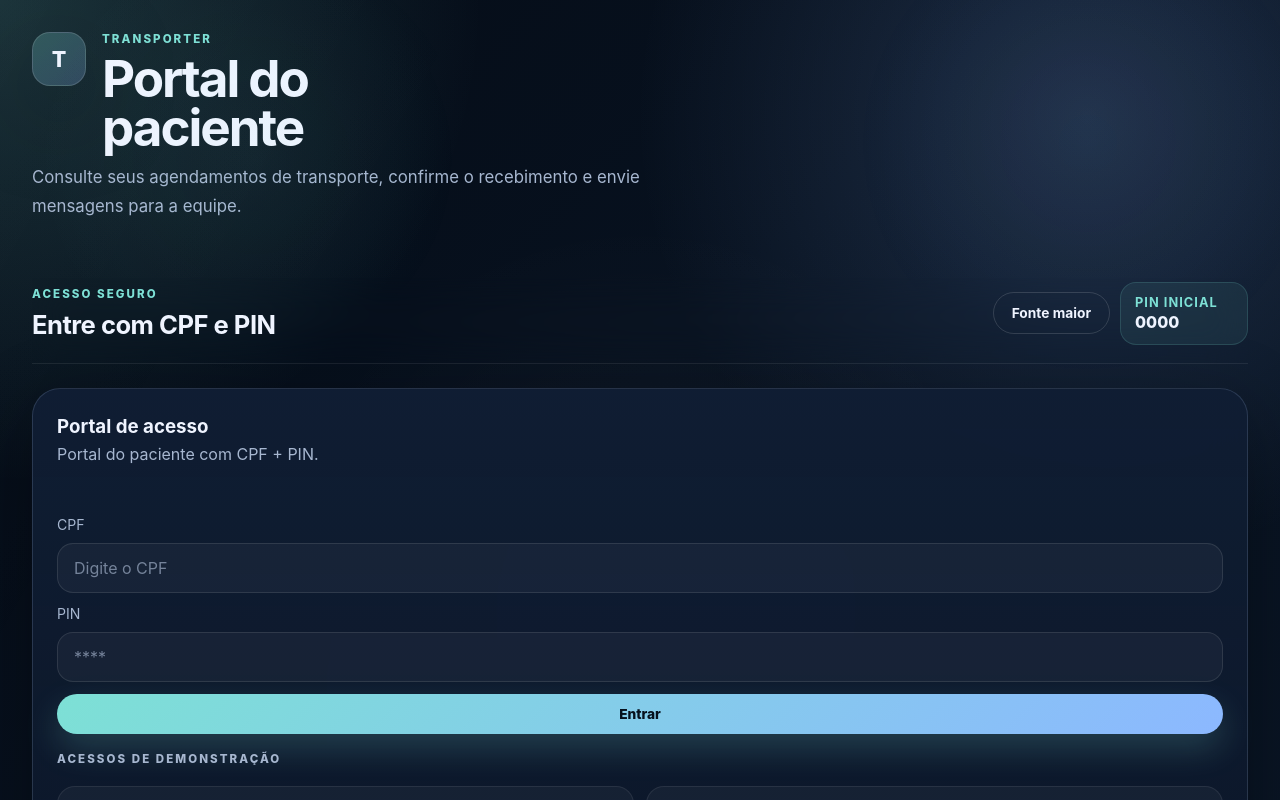
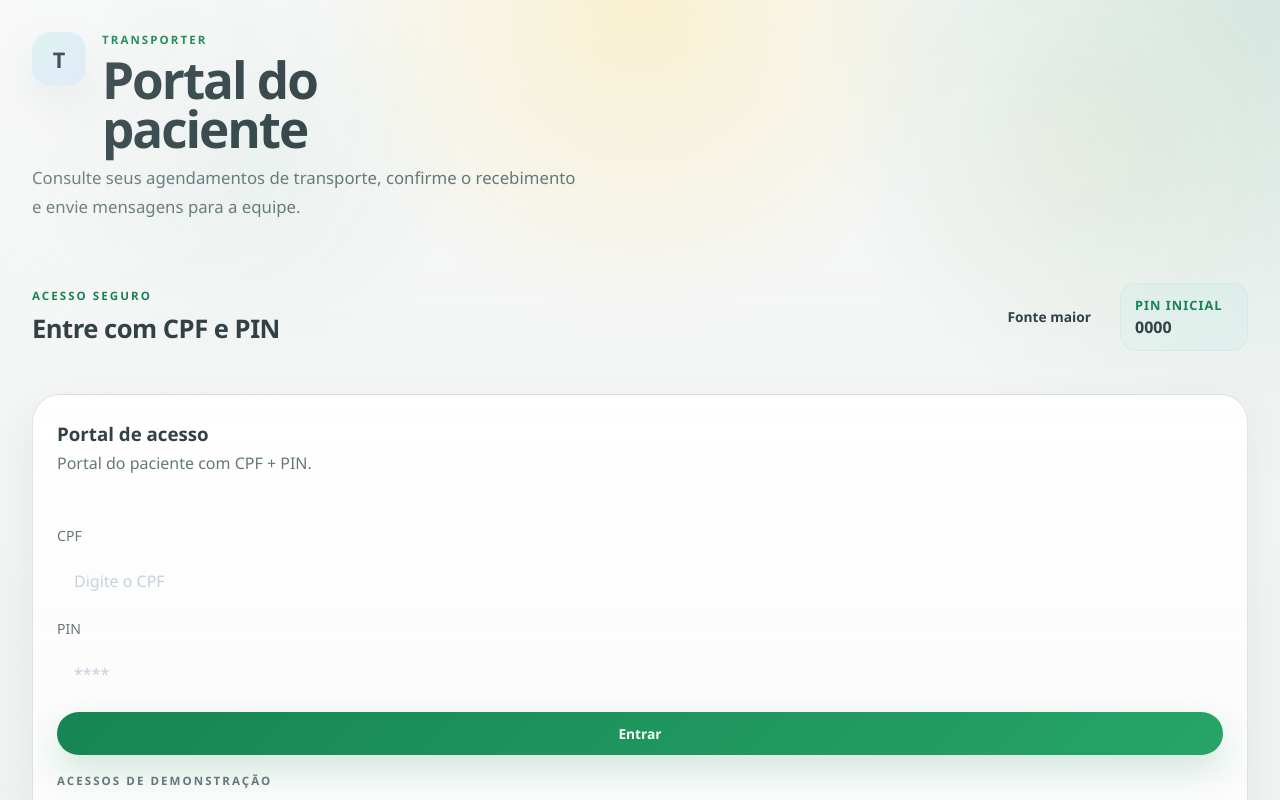
Before and after one commit to Garcez7R/transporter, a React (Vite) app: page / in a window 1280 px wide. Shown: the top 800 px of the page. Built offline with nearby package versions, Linux system fonts and the light colour scheme.

Commit message:
feat: aplicar paleta do transp-saude

```diff
--- a/src/styles.css
+++ b/src/styles.css
@@ -1,20 +1,19 @@
 :root {
-  color-scheme: dark;
-  --bg: #07111f;
-  --bg-2: #0a1729;
-  --panel: rgba(12, 26, 46, 0.84);
-  --panel-strong: rgba(16, 33, 58, 0.94);
-  --line: rgba(168, 188, 224, 0.18);
-  --text: #eff4ff;
-  --muted: #a7b7d0;
-  --accent: #7de0d5;
-  --accent-2: #8cb8ff;
-  --warning: #ffcf72;
-  --danger: #ff8b8b;
-  --shadow: 0 26px 90px rgba(0, 0, 0, 0.35);
+  color-scheme: light;
+  --bg: #f7f8f8;
+  --bg-2: #eef1f0;
+  --panel: rgba(255, 255, 255, 0.88);
+  --panel-strong: #ffffff;
+  --line: rgba(49, 65, 70, 0.14);
+  --text: #314146;
+  --muted: #66777b;
+  --accent: #168553;
+  --accent-2: #26a566;
+  --warning: #c69212;
+  --danger: #b34343;
+  --shadow: 0 18px 45px rgba(49, 65, 70, 0.08);
   font-family:
-    Manrope, Inter, ui-sans-serif, system-ui, -apple-system, BlinkMacSystemFont, 'Segoe UI',
-    sans-serif;
+    'Segoe UI', 'Trebuchet MS', Verdana, sans-serif;
 }
 
 * {
@@ -31,10 +30,9 @@ body {
   margin: 0;
   color: var(--text);
   background:
-    radial-gradient(circle at top left, rgba(121, 224, 214, 0.18), transparent 28%),
-    radial-gradient(circle at 85% 10%, rgba(140, 184, 255, 0.18), transparent 30%),
-    radial-gradient(circle at center, rgba(255, 255, 255, 0.04), transparent 42%),
-    linear-gradient(135deg, #050c16 0%, #07111f 42%, #0a1626 100%);
+    radial-gradient(circle at top, rgba(255, 214, 64, 0.22), transparent 24%),
+    radial-gradient(circle at right top, rgba(18, 128, 88, 0.14), transparent 28%),
+    linear-gradient(180deg, var(--bg) 0%, var(--bg-2) 100%);
 }
 
 body::before {
@@ -43,9 +41,9 @@ body::before {
   inset: 0;
   pointer-events: none;
   background:
-    linear-gradient(120deg, rgba(255, 255, 255, 0.02), transparent 30%),
-    radial-gradient(circle at 20% 20%, rgba(125, 224, 213, 0.06), transparent 18%),
-    radial-gradient(circle at 85% 18%, rgba(140, 184, 255, 0.05), transparent 20%);
+    linear-gradient(120deg, rgba(255, 255, 255, 0.15), transparent 30%),
+    radial-gradient(circle at 20% 20%, rgba(22, 133, 83, 0.06), transparent 18%),
+    radial-gradient(circle at 85% 18%, rgba(212, 171, 24, 0.05), transparent 20%);
   opacity: 0.8;
 }
 
@@ -95,8 +93,8 @@ a {
   gap: 24px;
   border-right: 1px solid var(--line);
   background:
-    linear-gradient(180deg, rgba(6, 14, 24, 0.96), rgba(9, 20, 35, 0.62)),
-    radial-gradient(circle at top right, rgba(125, 224, 213, 0.06), transparent 32%);
+    linear-gradient(180deg, rgba(255, 255, 255, 0.95), rgba(244, 246, 245, 0.85)),
+    radial-gradient(circle at top right, rgba(22, 133, 83, 0.08), transparent 32%);
   overflow: hidden;
 }
 
@@ -385,8 +383,8 @@ h1 {
   border: 1px solid var(--line);
   border-radius: 20px;
   background:
-    linear-gradient(180deg, rgba(255, 255, 255, 0.05), rgba(255, 255, 255, 0.03)),
-    rgba(255, 255, 255, 0.02);
+    linear-gradient(180deg, rgba(255, 255, 255, 0.92), rgba(243, 246, 244, 0.85)),
+    rgba(255, 255, 255, 0.3);
 }
 
 .hero-stats strong,
@@ -408,10 +406,10 @@ h1 {
   border-radius: 28px;
   padding: 24px;
   background:
-    linear-gradient(180deg, rgba(16, 30, 52, 0.9), rgba(10, 20, 36, 0.72)),
+    linear-gradient(180deg, rgba(255, 255, 255, 0.96), rgba(245, 247, 246, 0.9)),
     var(--panel);
   backdrop-filter: blur(18px);
-  box-shadow: 0 24px 80px rgba(0, 0, 0, 0.32);
+  box-shadow: var(--shadow);
 }
 
 .section-head {
@@ -500,11 +498,13 @@ h1 {
   display: grid;
   gap: 18px;
   padding: 18px;
-  border: 1px solid rgba(255, 255, 255, 0.08);
+  border: 1px solid rgba(49, 65, 70, 0.12);
   border-radius: 26px;
   background:
-    linear-gradient(180deg, rgba(10, 20, 36, 0.96), rgba(8, 16, 28, 0.9));
-  box-shadow: 0 24px 60px rgba(0, 0, 0, 0.28);
+    linear-gradient(180deg, rgba(255, 255, 255, 0.97) 0%, rgba(243, 246, 244, 0.92) 100%);
+  box-shadow:
+    0 24px 48px rgba(49, 65, 70, 0.08),
+    inset 0 1px 0 rgba(255, 255, 255, 0.72);
   overflow: hidden;
 }
 
@@ -514,8 +514,8 @@ h1 {
   inset: 0;
   pointer-events: none;
   background:
-    radial-gradient(circle at top left, rgba(125, 224, 213, 0.08), transparent 28%),
-    radial-gradient(circle at top right, rgba(140, 184, 255, 0.07), transparent 28%);
+    radial-gradient(circle at top left, rgba(22, 133, 83, 0.12), transparent 26%),
+    radial-gradient(circle at top right, rgba(212, 171, 24, 0.1), transparent 24%);
 }
 
 .saas-sidebar-panel > * {
@@ -536,8 +536,8 @@ h1 {
   border-radius: 14px;
   display: grid;
   place-items: center;
-  background: linear-gradient(145deg, rgba(125, 224, 213, 0.22), rgba(140, 184, 255, 0.2));
-  border: 1px solid rgba(255, 255, 255, 0.16);
+  background: linear-gradient(145deg, rgba(22, 133, 83, 0.2), rgba(212, 171, 24, 0.18));
+  border: 1px solid rgba(49, 65, 70, 0.12);
   font-weight: 800;
 }
 
@@ -575,7 +575,7 @@ h1 {
   width: 4px;
   height: calc(100% - 1rem);
   border-radius: 999px;
-  background: linear-gradient(180deg, rgba(125, 224, 213, 0.36), rgba(140, 184, 255, 0.2), transparent 90%);
+  background: linear-gradient(180deg, rgba(22, 133, 83, 0.42), rgba(212, 171, 24, 0.16), transparent 90%);
 }
 
 .saas-module-label {
@@ -592,8 +592,9 @@ h1 {
   gap: 6px;
   padding: 12px 14px;
   border-radius: 18px;
-  border: 1px solid rgba(255, 255, 255, 0.08);
-  background: rgba(255, 255, 255, 0.03);
+  border: 1px solid rgba(49, 65, 70, 0.1);
+  background:
+    linear-gradient(180deg, rgba(250, 251, 250, 0.96) 0%, rgba(242, 245, 243, 0.9) 100%);
 }
 
 .saas-module-card span,
@@ -611,7 +612,7 @@ h1 {
   display: grid;
   gap: 4px;
   padding-bottom: 10px;
-  border-bottom: 1px solid rgba(255, 255, 255, 0.08);
+  border-bottom: 1px solid rgba(49, 65, 70, 0.08);
 }
 
 .saas-sidebar-row:last-child {
@@ -642,8 +643,9 @@ h1 {
   min-height: 44px;
   padding: 0.75rem 0.9rem;
   border-radius: 16px;
-  border: 1px solid rgba(255, 255, 255, 0.08);
-  background: rgba(255, 255, 255, 0.03);
+  border: 1px solid rgba(49, 65, 70, 0.1);
+  background:
+    linear-gradient(180deg, rgba(255, 255, 255, 0.95) 0%, rgba(244, 246, 245, 0.9) 100%);
   color: var(--text);
   font-weight: 700;
   font-size: 0.78rem;
@@ -657,13 +659,15 @@ h1 {
 .saas-nav-link:hover,
 .saas-nav-link:focus-visible {
   transform: translateY(-1px);
-  border-color: rgba(125, 224, 213, 0.2);
-  box-shadow: 0 14px 28px rgba(0, 0, 0, 0.22);
+  border-color: rgba(22, 133, 83, 0.18);
+  box-shadow: 0 16px 28px rgba(49, 65, 70, 0.08);
 }
 
 .saas-nav-link.active {
-  border-color: rgba(125, 224, 213, 0.3);
-  background: linear-gradient(135deg, rgba(125, 224, 213, 0.18), rgba(140, 184, 255, 0.1));
+  border-color: rgba(22, 133, 83, 0.26);
+  background:
+    linear-gradient(135deg, rgba(22, 133, 83, 0.12), rgba(212, 171, 24, 0.08)),
+    rgba(255, 255, 255, 0.96);
 }
 
 .saas-sidebar-actions {
@@ -678,8 +682,9 @@ h1 {
   gap: 10px;
   padding: 10px 12px;
   border-radius: 14px;
-  border: 1px solid rgba(255, 255, 255, 0.08);
-  background: rgba(255, 255, 255, 0.03);
+  border: 1px solid rgba(49, 65, 70, 0.1);
+  background:
+    linear-gradient(180deg, rgba(250, 251, 250, 0.96) 0%, rgba(242, 245, 243, 0.9) 100%);
 }
 
 .saas-action-item span {
@@ -723,9 +728,9 @@ h1 {
 
 .cta {
   padding: 12px 18px;
-  color: #06111d;
+  color: #f7fff9;
   background: linear-gradient(135deg, var(--accent), var(--accent-2));
-  box-shadow: 0 14px 34px rgba(125, 224, 213, 0.2);
+  box-shadow: 0 14px 34px rgba(22, 133, 83, 0.18);
   cursor: pointer;
 }
 
```
